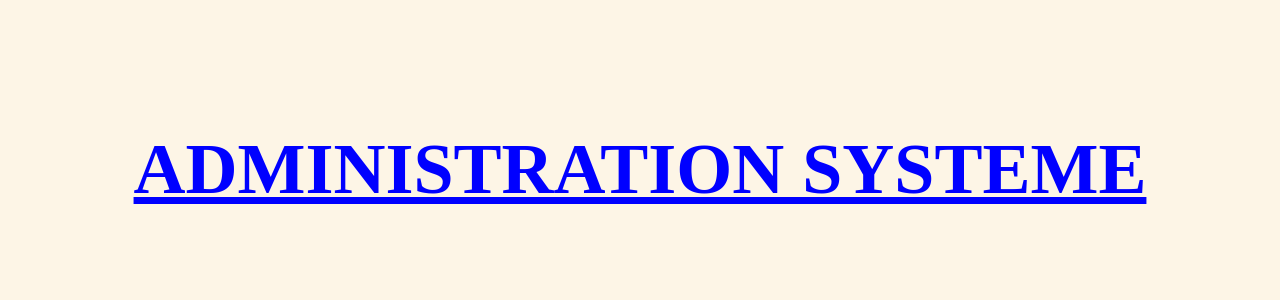
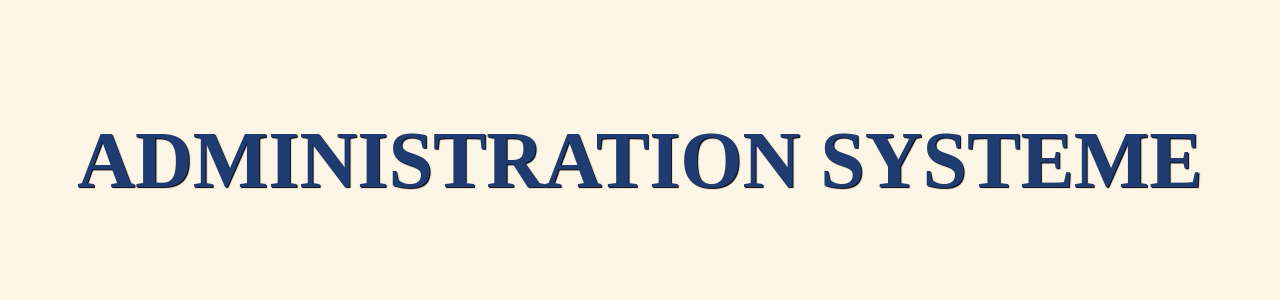
Before and after one commit to julesgtz/SAE23_push, a Django app: template adminsite/templates/adminsite/index.html in a window 1280 px wide. Shown: the part 145-445 px from the top of the page. Run offline with Django 3.2, Linux system fonts and the light colour scheme; the template is opened without the code that fills it, so the values that code supplies are empty.

Commit message:
Update index.css
nat

```diff
--- a/adminsite/static/adminsite/index.css
+++ b/adminsite/static/adminsite/index.css
@@ -67,11 +67,11 @@ form label {
 
 h1{
     text-align: center;
-    color: blue;
+    color:#1e3c72;
     font-weight: bold;
-    margin-top: 10%;
-    font-size: 450%;
-    text-decoration: underline;
+    margin-top: 9%;
+    font-size: 500%;
+    text-shadow: 1px 1px 1px black;
 }
 h2{
     color:#1e3c72;
@@ -165,3 +165,9 @@ div > a:hover{
 
     width: 75%;
 }
+
+p{
+    font-family: 'Roboto', sans-serif;
+    font-size: 100%;
+    color: #333333;
+  }
```
